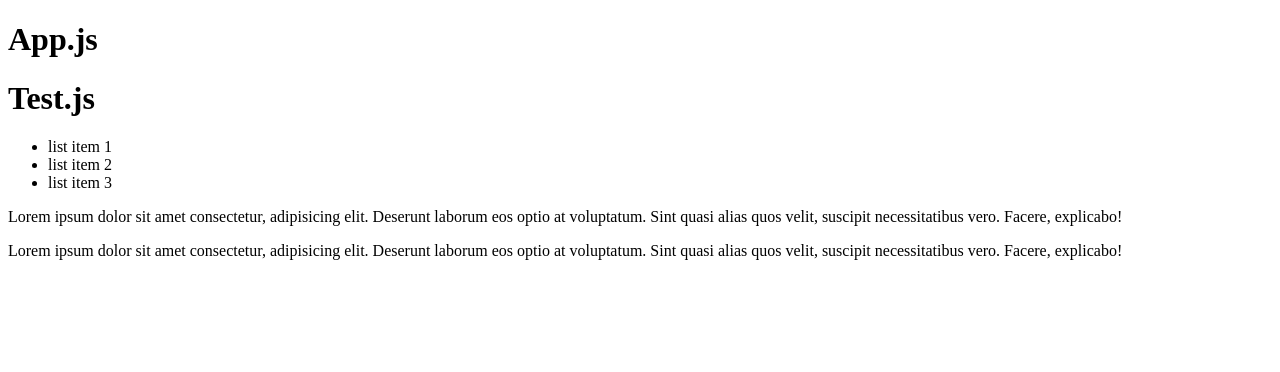
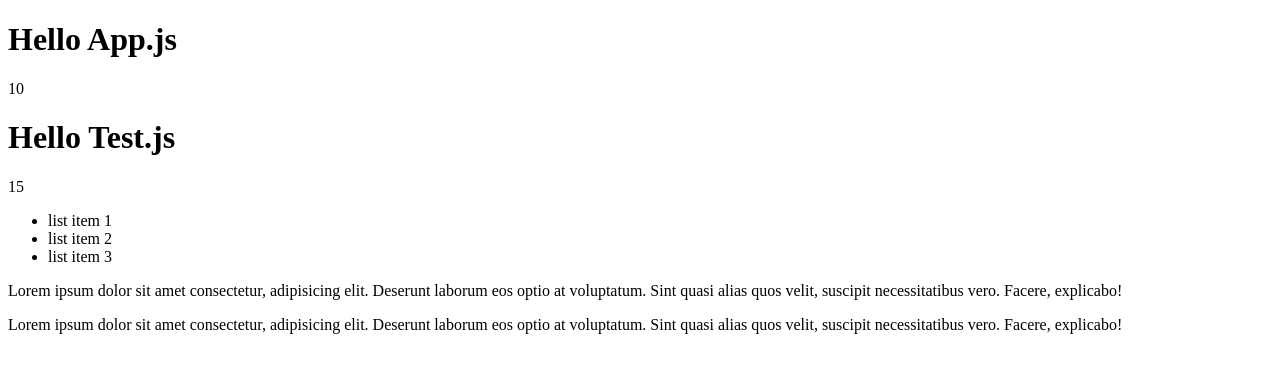
Before and after one commit to pursam/fake-shop, a React (Create React App) app: page / in a window 1280 px wide. Shown: the top 372 px of the page. Built offline with nearby package versions, Linux system fonts and the light colour scheme.

Commit message:
add React components

```diff
--- a/src/App.tsx
+++ b/src/App.tsx
@@ -25,20 +25,27 @@ const List = () => {
 type TitleProps = {
     title: string
     text?: string
+    num?: number
 }
 
 // React Component
-const Title = (props: TitleProps) => (
-    <h1>
-        {props.text} {props.title}
-    </h1>
-)
+const Title = (props: TitleProps) => {
+    console.log(props)
+    return (
+        <>
+            <h1>
+                {props.text} {props.title}
+            </h1>
+            <p>{props.num}</p>
+        </>
+    )
+}
 
 function App() {
     return (
         <div className="App">
-            <Title title="App.js" />
-            <Title title="Test.js" />
+            <Title text="Hello" title="App.js" num={10} />
+            <Title text="Hello" title="Test.js" num={15} />
             <List />
         </div>
     )
```
